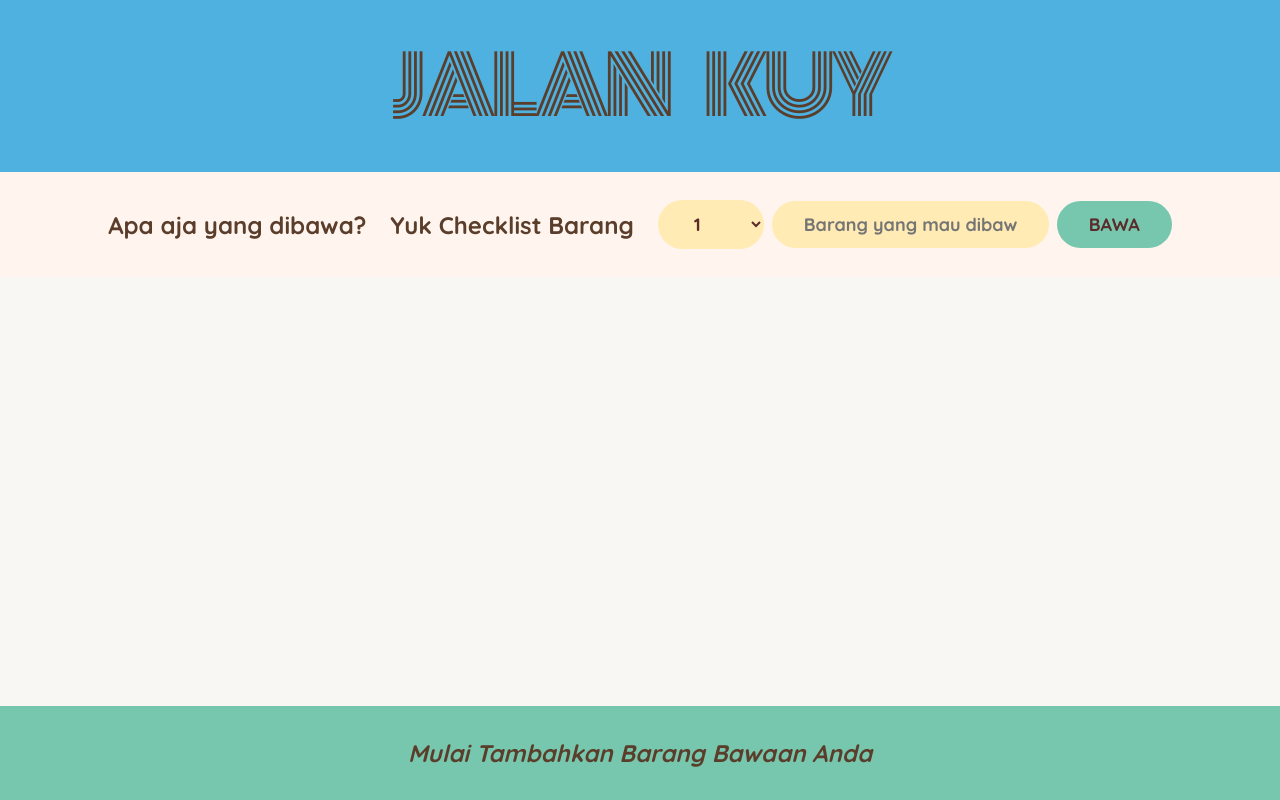
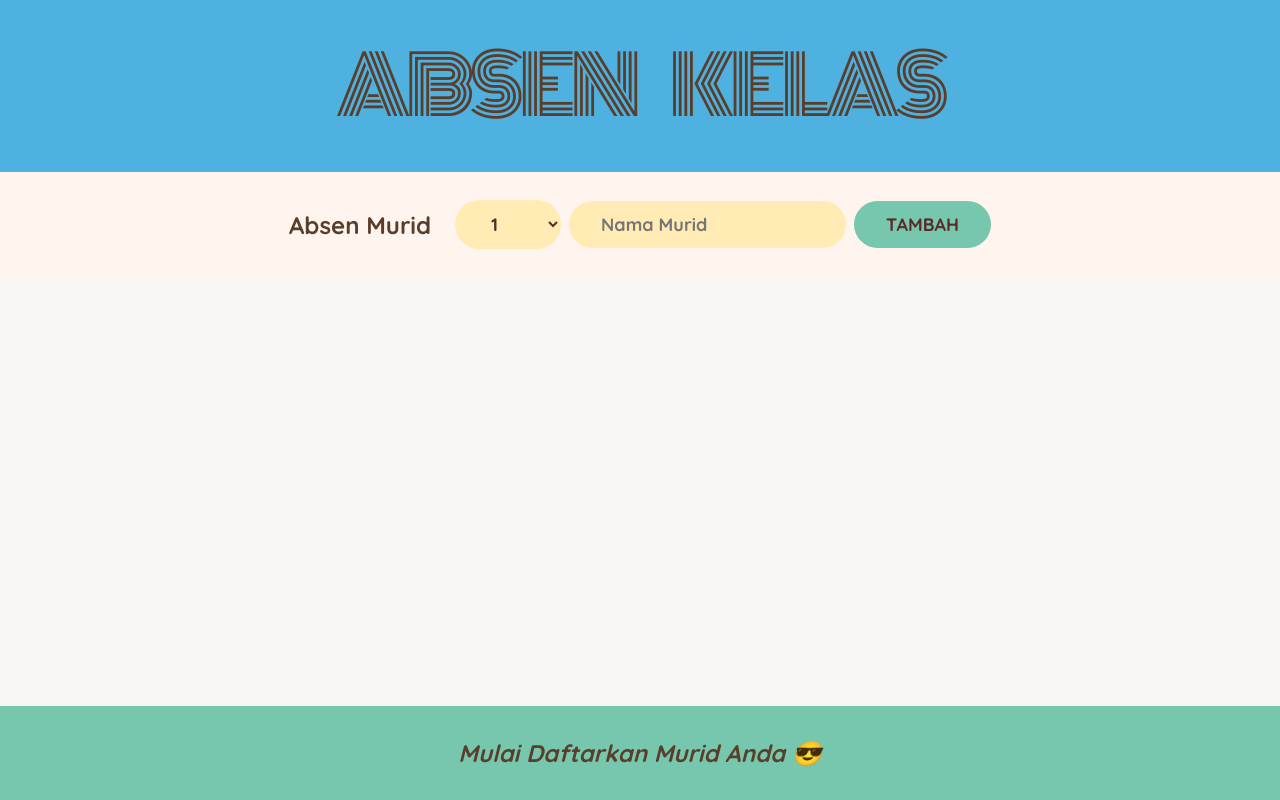
Before and after one commit to Rysu69/travel-App, a React (Create React App) app: page / in a window 1280 px wide. Built offline with nearby package versions, Linux system fonts and the light colour scheme.

Commit message:
Apdet jadi Absen coyy

```diff
--- a/src/App.js
+++ b/src/App.js
@@ -1,13 +1,8 @@
 import { useState } from "react";
 
-// const initialItems = [
-//     { id: 1, description: "Passport", quantity: 2, packed: false},
-//     { id: 2, description: "Socks", quantity: 12, packed: true},
-//     { id: 3, description: "Power Bank", quantity: 1, packed: true}
-// ];
-
 export default function App() {
-  const [items, setItems] = useState([]);
+  const [items, setItems] = useState([
+  ]);
 
   function handleAddItems(item) {
     setItems((items) => [...items, item]);
@@ -39,7 +34,7 @@ export default function App() {
 }
 
 function Logo() {
-    return <h1> JALAN KUY</h1>;
+    return <h1> ABSEN KELAS</h1>;
 }
 
 function Form({ onAddItems }) {
@@ -64,8 +59,7 @@ function Form({ onAddItems }) {
 
     return (
         <form className="add-form" onSubmit={handleSubmit}>
-            <h3>Apa aja yang dibawa?</h3>
-            <h3>Yuk Checklist Barang</h3>
+            <h3>Absen Murid</h3>
             <select
             value={quantity}
             onChange={(e) => setQuantity(Number(e.target.value))}
@@ -75,26 +69,28 @@ function Form({ onAddItems }) {
                 ))}
             </select>
             <input type="text"
-            placeholder="Barang yang mau dibawa"
+            placeholder="Nama Murid"
             value={description}
             onChange={(e) => setDescription(e.target.value)}
             />
-            <button>Bawa</button>
+            <button>Tambah</button>
         </form>
     );
 }
 
 function PackingList({ items, onDeleteItem, onUpdateItem }) {
+  const sortedItems = items.slice().sort((a, b) => a.quantity - b.quantity);
+
   return (
     <div className="list">
       <ul>
-        {items.map((item) => (
+        {sortedItems.map((item) => (
           <Item
-          item={item}
-           key={item.id}
-           onDeleteItem={onDeleteItem}
-           onUpdateItem={onUpdateItem}
-           />
+            item={item}
+            key={item.id}
+            onDeleteItem={onDeleteItem}
+            onUpdateItem={onUpdateItem}
+          />
         ))}
       </ul>
     </div>
@@ -102,43 +98,50 @@ function PackingList({ items, onDeleteItem, onUpdateItem }) {
 }
 
 function Item({ item, onDeleteItem, onUpdateItem }) {
+  const [checked, setChecked] = useState({});
+
   return (
     <li>
-       <input
-        type="checkbox"
-        value={item.packed}
-        onChange={() => onUpdateItem(item.id)}
-      />
+
       {/* ternary operator to check simple condition */}
       {/* if item.packed === true then apply this style textDecoration: "line-through"
       else don't do anything */}
       <span style={item.packed ? { textDecoration: "line-through" } : {}}>
         {item.quantity} {item.description}
       </span>
+      {Array.from({ length: 4 }, (_, i) => (
+        <input
+          key={i}
+          type="checkbox"
+          checked={checked[i] || false}
+          onChange={() => {
+            const newChecked = { ...checked };
+            Object.keys(newChecked).forEach((key) => {
+              newChecked[key] = false;
+            });
+            newChecked[i] = true;
+            setChecked(newChecked);
+          }}
+        />
+      ))}
       <button onClick={() => onDeleteItem(item.id)}>❌</button>
     </li>
   );
 }
 
 function Stats({ items }) {
+  // jika tidak ada item pada array
   if (!items.length)
     return (
       <p className="stats">
-        <em>Mulai Tambahkan Barang Bawaan Anda</em>
+        <em>Mulai Daftarkan Murid Anda 😎</em>
       </p>
     );
-
-  const numItems = items.length;
-  const numPacked = items.filter((item) => item.packed).length;
-  const percentage = Math.round((numPacked / numItems) * 100);
 
   return (
     <footer className="stats">
       <em>
-        {percentage === 100
-          ? "Kamu Siap Berangkat!"
-          : `Kamu punya ${numItems} barang di daftar, dan sudah packing ${numPacked}
-        barang (${percentage}%)`}
+       Checklist Murid (Masuk,Sakit,Ijin,Alpha)
       </em>
     </footer>
   );
```
